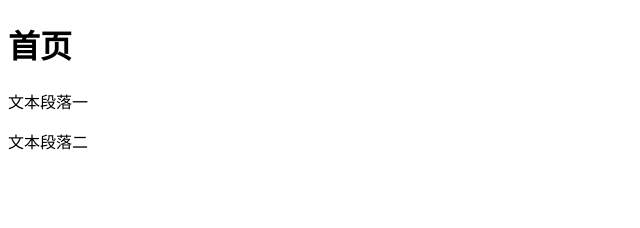
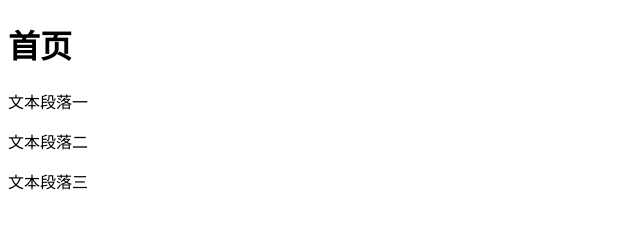
Before and after one commit to Fernand0r/test_git, a plain HTML site: page index.html in a window 1280 px wide. Shown: the whole page, without its empty margins (0-640 px from the left). Drawn offline with Linux system fonts and the light colour scheme.

Commit message:
增加第三个p

```diff
--- a/index.html
+++ b/index.html
@@ -9,7 +9,7 @@
 	<div>
 		<p>文本段落一</p>
 		<p>文本段落二</p>
-
+		<p>文本段落三</p>
 	</div>
 </body>
 </html>
```
